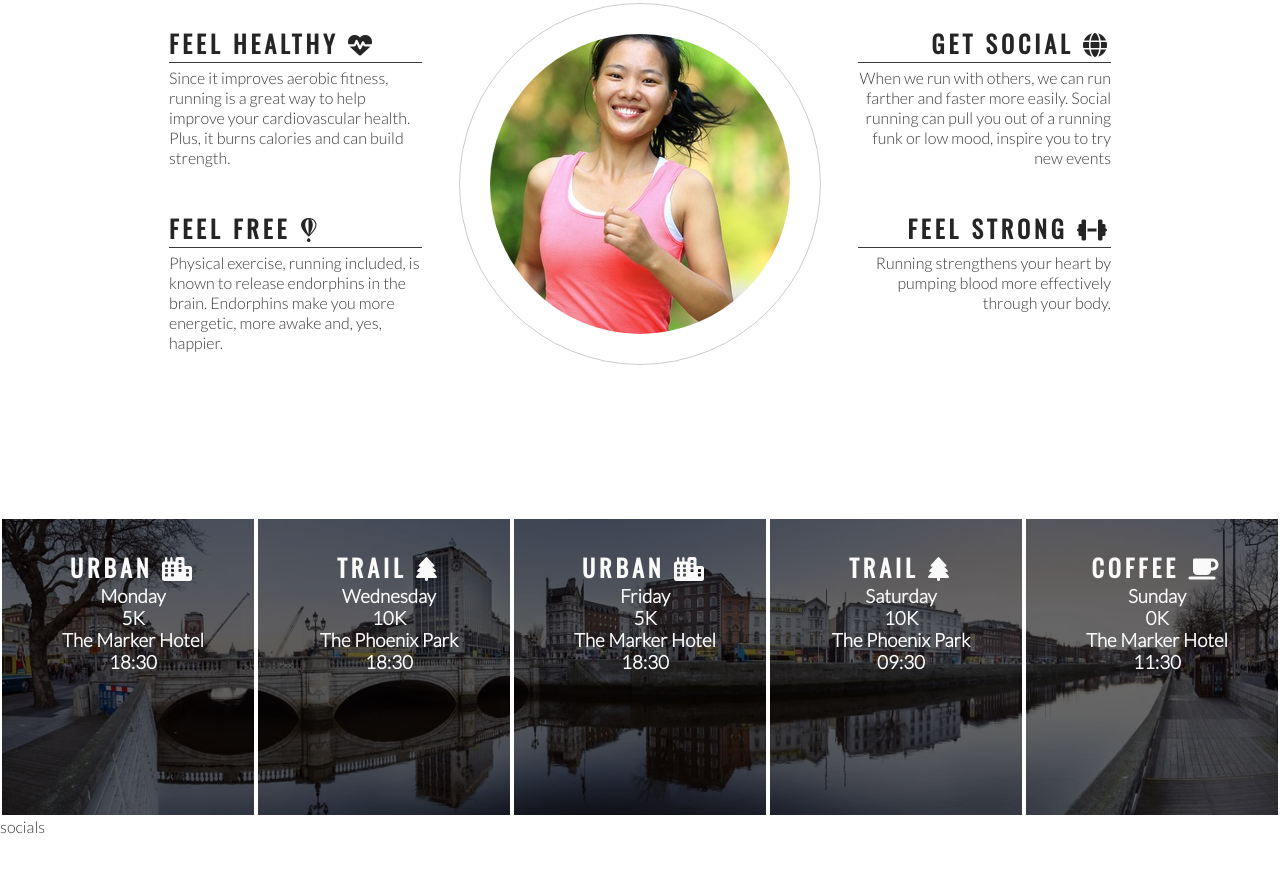
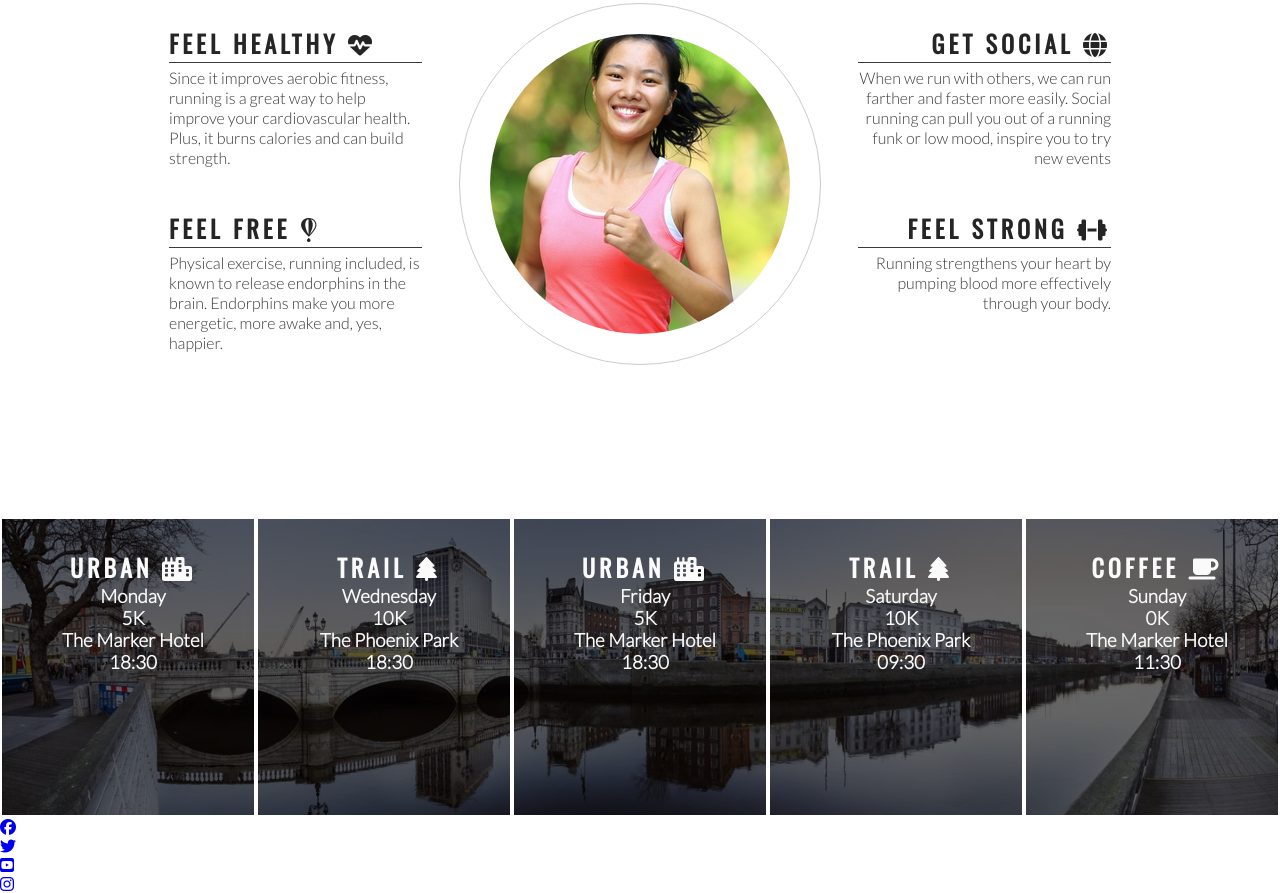
Before and after one commit to beccauwu/Project-1, a plain HTML site: page index.html in a window 1280 px wide. Shown: the part 778-1671 px from the top of the page. Before the commit the page ends 1614 px from the top, so only its background shows below. Drawn offline with nearby package versions, Linux system fonts and the light colour scheme.

Commit message:
add socials

```diff
--- a/index.html
+++ b/index.html
@@ -110,7 +110,24 @@
             </div>
         </section>
         <footer>
-            socials
+            <ul>
+                <li>
+                    <a href="https://facebook.com" target="_blank" rel="noopener"
+                    aria-label="Visit our Facebook page (opens in a new tab)"><i class="fab fa-facebook"></i></a>
+                </li>
+                <li>
+                    <a href="https://twitter.com" target="_blank" rel="noopener"
+                    aria-label="Visit our Twitter page (opens in a new tab)"><i class="fab fa-twitter"></i></a>
+                </li>
+                <li>
+                    <a href="https://youtube.com" target="_blank" rel="noopener"
+                    aria-label="Visit our Youtube page (opens in a new tab)"><i class="fab fa-youtube-square"></i></a>
+                </li>
+                <li>
+                    <a href="https://instagram.com" target="_blank" rel="noopener"
+                    aria-label="Visit our Instagram page (opens in a new tab)"><i class="fab fa-instagram"></i></a>
+                </li>
+            </ul>
         </footer>
         <!-- font awesome script -->
         <script src="https://kit.fontawesome.com/cd478b5352.js" crossorigin="anonymous"></script>
```
